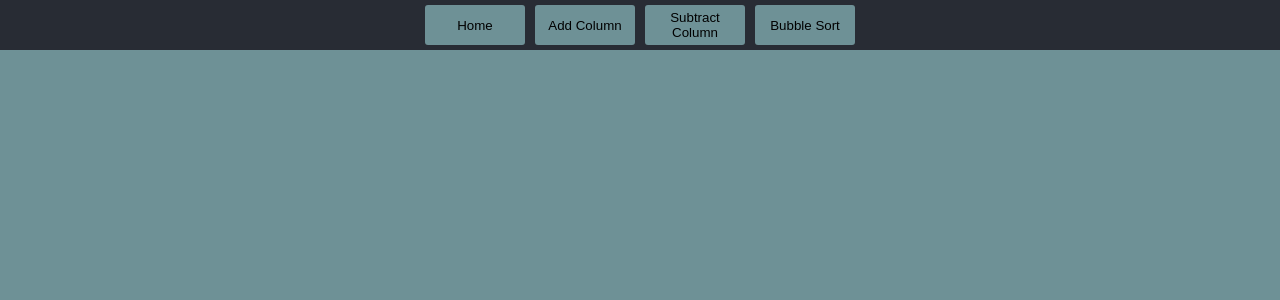
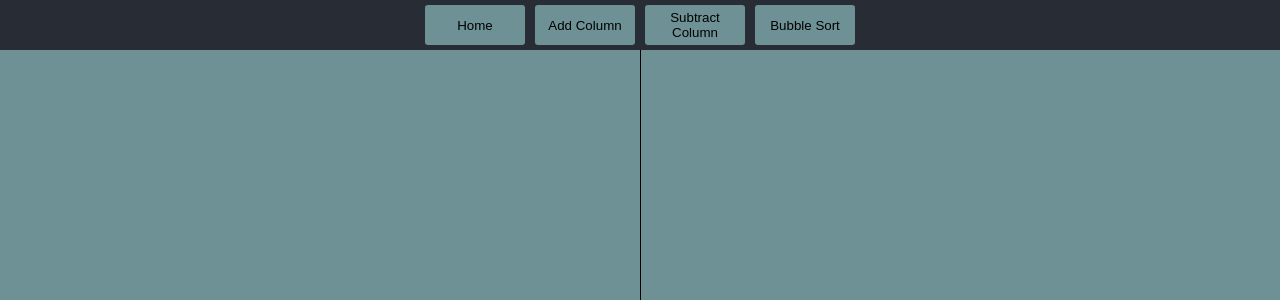
Before and after one commit to sm0ol/algoviz, a React (Create React App) app: page / in a window 1280 px wide. Shown: the top 300 px of the page. Built offline with nearby package versions, Linux system fonts and the light colour scheme.

Commit message:
Before and After functionality added

```diff
--- a/src/App.css
+++ b/src/App.css
@@ -54,6 +54,27 @@
   display: flex;
   flex-direction: row;
   align-items: flex-end;
+  justify-content: space-around;
+}
+
+.algo-viz-content-unsorted {
+  height: 100vh;
+  background-color: #6e9196;
+  display: flex;
+  flex: 1 1 50%;
+  flex-direction: row;
+  align-items: flex-end;
+  justify-content: center;
+  border-right: 1px solid black;
+}
+
+.algo-viz-content-sorted {
+  height: 100vh;
+  background-color: #6e9196;
+  display: flex;
+  flex: 1 1 50%;
+  flex-direction: row;
+  align-items: flex-end;
   justify-content: center;
 }
 
--- a/src/App.js
+++ b/src/App.js
@@ -10,7 +10,8 @@ class App extends React.Component {
     super(props);
 
     this.state = {
-      columnArr: []
+      columnArr: [],
+      sortedColumnArr: []
     }
 
     this.onAddBox = this.onAddBox.bind(this);
@@ -52,8 +53,8 @@ class App extends React.Component {
     }
 
     this.setState({
-      columnArr: cols
-    });
+      sortedColumnArr: cols
+    }, () => console.log(this.state));
   }
 
   switchColumns(col1, col2){
@@ -79,11 +80,20 @@ class App extends React.Component {
       <div className="App">
         <Navbar updateColumnArr={this.handleAddColumn} updateBoxArr={this.handleAddBox} boxArr={this.state.boxArr} columnArr={this.state.columnArr} bubbleSort={this.bubbleSort}/>
         <div className="algo-viz-content">
-          {this.state.columnArr.map((col, index) => {
-            return (
-              <VizColumn key={index} index={index} column={this.state.columnArr[index]} onAddBox={this.onAddBox}/>
-            );
-          })}
+          <div className="algo-viz-content-unsorted">
+            {this.state.columnArr.map((col, index) => {
+              return (
+                <VizColumn key={index} index={index} column={this.state.columnArr[index]} onAddBox={this.onAddBox}/>
+              );
+            })}
+          </div>
+          <div className="algo-viz-content-sorted">
+            {this.state.sortedColumnArr.map((col, index) => {
+              return (
+                <VizColumn key={index} index={index} column={this.state.sortedColumnArr[index]} onAddBox={this.onAddBox}/>
+              );
+            })}
+          </div>
         </div>
       </div>
     );
--- a/src/components/vizcolumn.js
+++ b/src/components/vizcolumn.js
@@ -7,16 +7,34 @@ class VizColumn extends React.Component {
         super(props);
 
         this.state = {
-            boxArr: [1]
+            boxArr: props.column.boxes
+            // boxArr: [1]
         }
 
         this.addColumnBox = this.addColumnBox.bind(this);
         this.subtractColumnBox = this.subtractColumnBox.bind(this);
     }
 
+    //TODO: Really need to get these working in order to avoid UNSAFE_componentWillReceiveProps
+    // componentDidUpdate(prevProps, prevState){
+    //     if(prevState.boxArr !== this.state.boxArr){
+    //         let boxArr = this.state.boxArr;
+    //         this.setState({boxArr});
+    //     }
+    // }
+
+    // static getDerivedStateFromProps(props, state) {
+    //     console.log(`TCL: VizColumn -> getDerivedStateFromProps -> state`, state)
+    //     console.log(`TCL: VizColumn -> getDerivedStateFromProps -> props`, props)
+    //     if(props.boxArr !== state.boxArr){
+    //         let boxArr = state.boxArr;
+    //         return {boxArr: props.boxArr}
+    //     } else return null;
+    // }
+
     componentWillReceiveProps(nextProps) {
         this.setState({ boxArr: nextProps.column.boxes });
-      }
+    }
 
     addColumnBox(){
         this.state.boxArr.push(this.state.boxArr.length + 1);
```
